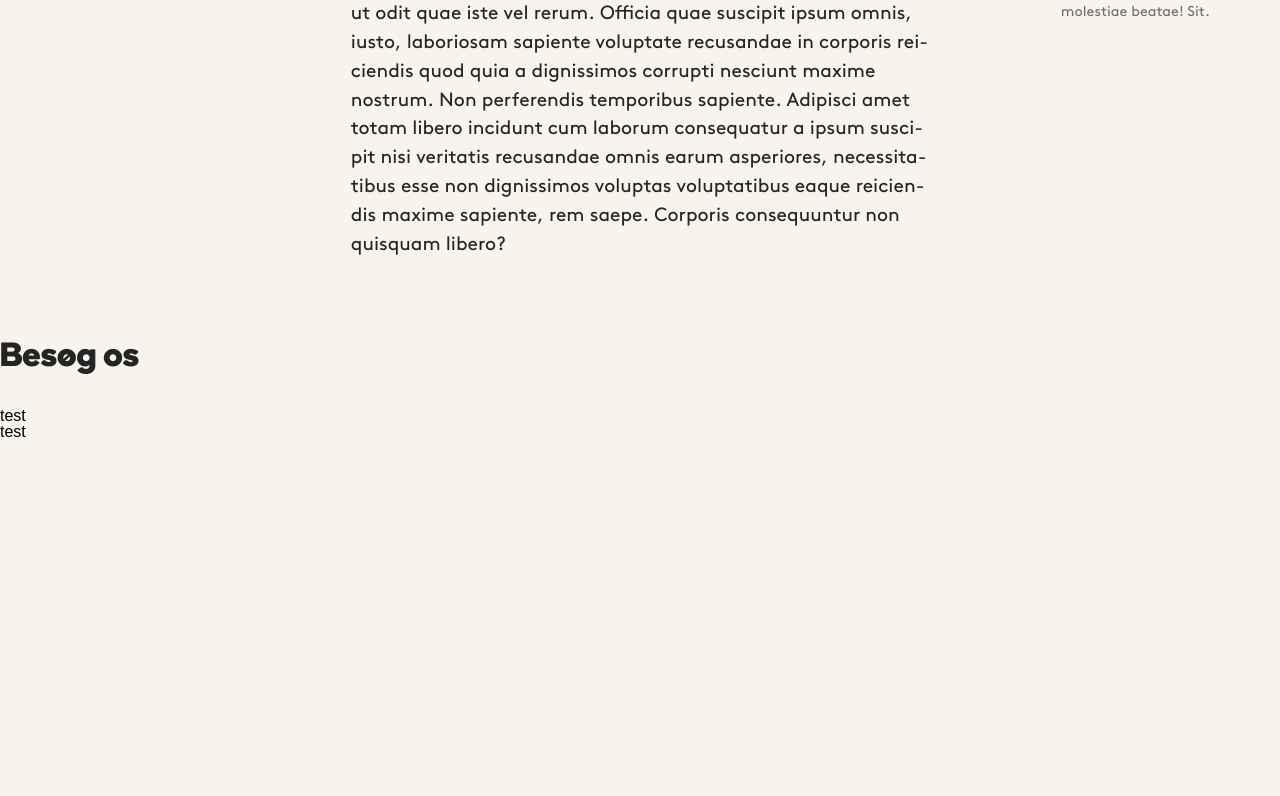
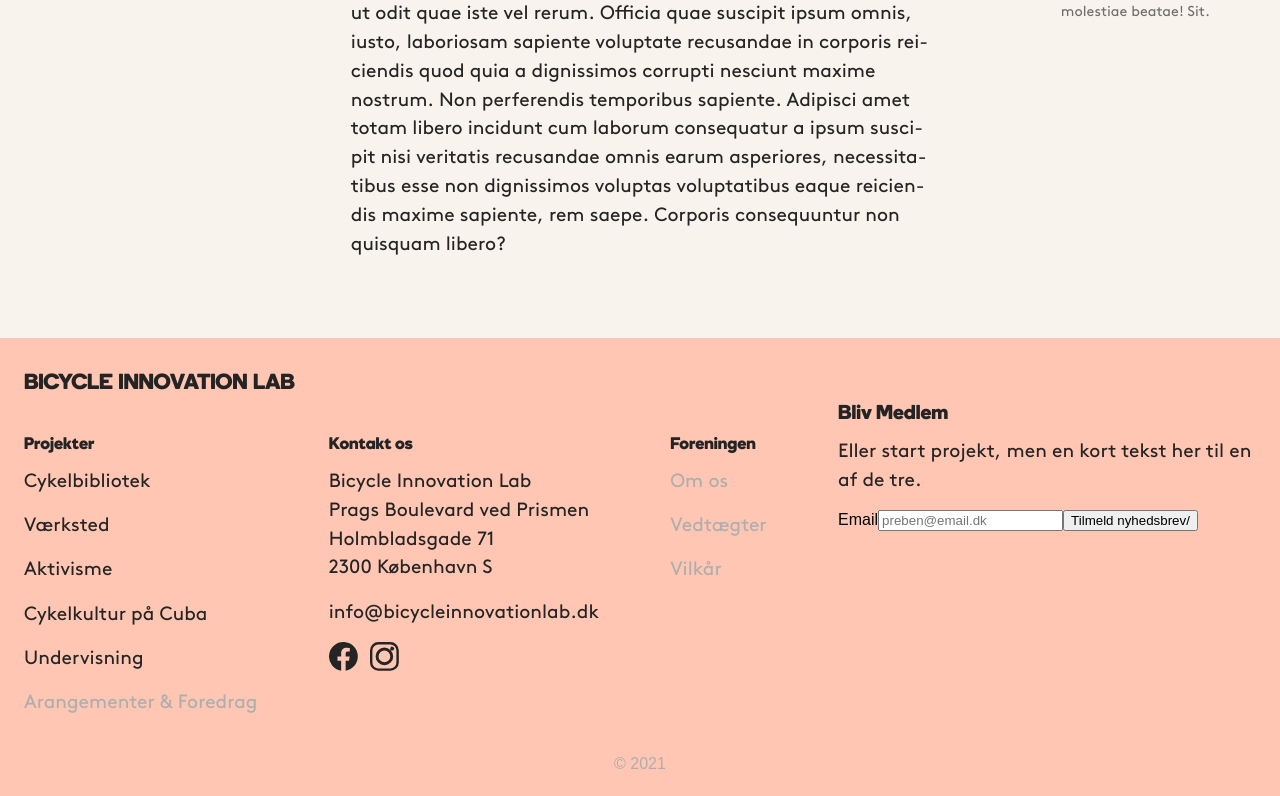
Before and after one commit to bicycle-innovation-lab/website, a Nuxt app: page /about in a window 1280 px wide. Shown: the part 2419-3215 px from the top of the page. Before the commit the page ends 2859 px from the top, so only its background shows below. Built offline with nearby package versions, Linux system fonts and the light colour scheme.

Commit message:
💄 Add footer

```diff
--- /dev/null
+++ b/assets/styles/components/_footer.scss
@@ -0,0 +1,74 @@
+.bg {
+  margin-top: 4rem;
+
+  @media (prefers-color-scheme: light) {
+    background-color: var(--primary-color);
+  }
+}
+
+.grid > footer {
+  margin-right: var(--spacing);
+  margin-left: var(--spacing);
+  grid-column: 2 / -2;
+}
+
+.footer h2 {
+  margin: 2rem 0 1rem 0;
+  @include fluid-type(20rem, 64rem, .9rem, 1rem);
+}
+
+.footer {
+  display: flex;
+  flex-wrap: wrap;
+  gap: var(--spacing);
+
+  margin-top: 2rem;
+
+  >div {
+    flex: 1 1 auto;
+  }
+
+  &__header {
+    white-space: nowrap;
+    text-decoration: none;
+
+
+    h1 {
+      @include fluid-type(20rem, 64rem, 1rem, 1.3rem);
+      text-transform: uppercase;
+      letter-spacing: -0.016em;
+      word-spacing: 0.08em;
+
+      @media (prefers-color-scheme: dark) {
+        color: var(--primary-color);
+      }
+    }
+  }
+
+  &__navigation {
+    display: flex;
+    flex-wrap: wrap;
+    gap: var(--spacing);
+
+    > * {
+      flex: 1 0 auto;
+    }
+  }
+
+  &__membership {
+    flex: 1 0 calc(300px - var(--spacing));
+
+    h2 {
+      @include fluid-type(20rem, 64rem, 1rem, 1.2rem);
+    }
+  }
+
+  &__copyright {
+    color: var(--gray);
+    flex: 1 0 100%;
+    text-align: center;
+    margin-bottom: 1.5rem;
+  }
+
+
+}
--- a/assets/styles/global.scss
+++ b/assets/styles/global.scss
@@ -7,6 +7,7 @@
 @import 'components/buttons';
 @import 'components/header';
 @import 'components/hero';
+@import 'components/footer';
 @import 'pages/sub-page';
 
 :root {
--- a/components/Footer.vue
+++ b/components/Footer.vue
@@ -1,17 +1,76 @@
 <template>
-  <footer>
-    <article>
-      <h2>Besøg os</h2>
-    </article>
-    <article>test</article>
-    <article>test</article>
-  </footer>
+  <div class="bg grid">
+    <footer class="footer">
+      <div>
+        <header class="footer__header">
+          <h1>Bicycle Innovation Lab</h1>
+        </header>
+
+        <section class="footer__navigation">
+          <article>
+            <h2>Projekter</h2>
+            <ul>
+              <li><a href="#">Cykelbibliotek</a></li>
+              <li><a href="www.google.com">Værksted</a> </li>
+              <li><a href="#">Aktivisme</a> </li>
+              <li><a href="#">Cykelkultur på Cuba</a> </li>
+              <li><a href="www.google.com">Undervisning</a> </li>
+              <li><a href="">Arangementer & Foredrag</a> </li>
+            </ul>
+          </article>
+          <article>
+            <h2>Kontakt os</h2>
+            <ul>
+              <li>
+                <address>
+                  Bicycle Innovation Lab </br>
+                  Prags Boulevard ved Prismen </br>
+                  Holmbladsgade 71 </br>
+                  2300 København S
+                </address>
+              </li>
+              <li>
+                info@bicycleinnovationlab.dk
+              </li>
+              <li>
+                <div class="header__social">
+                  <social-icons />
+                </div>
+              </li>
+            </ul>
+          </article>
+          <article>
+            <h2>Foreningen</h2>
+            <ul>
+              <li><a href="">Om os</a></li>
+              <li><a href="">Vedtægter</a></li>
+              <li><a href="">Vilkår</a></li>
+            </ul>
+          </article>
+        </section>
+      </div>
+
+      <section class="footer__membership">
+        <h2>Bliv Medlem</h2>
+        <p>Eller start projekt, men en kort tekst her til en af de tre.</p>
+        <form action="">
+          <label for="email">Email</label>
+          <input id="email" type="email" placeholder="preben@email.dk">
+          <button>Tilmeld nyhedsbrev/</button>
+        </form>
+      </section>
+
+      <section class="footer__copyright">
+        &copy; 2021
+      </section>
+    </footer>
+  </div>
 </template>
 
 <script>
-export default {}
+import SocialIcons from './Social-icons.vue'
+
+export default {
+  components: { SocialIcons }
+}
 </script>
-
-<style lang="scss" scoped>
-
-</style>
```
